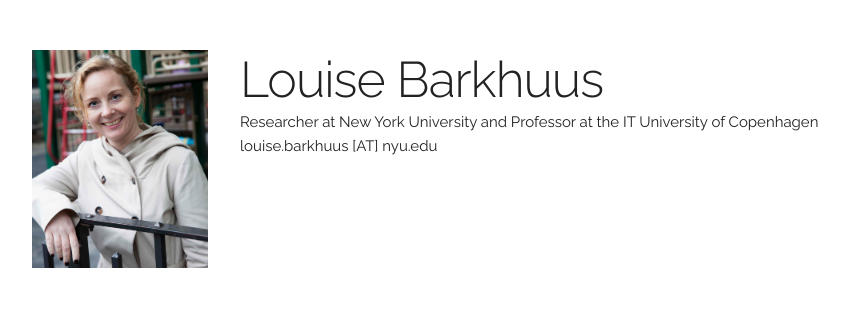
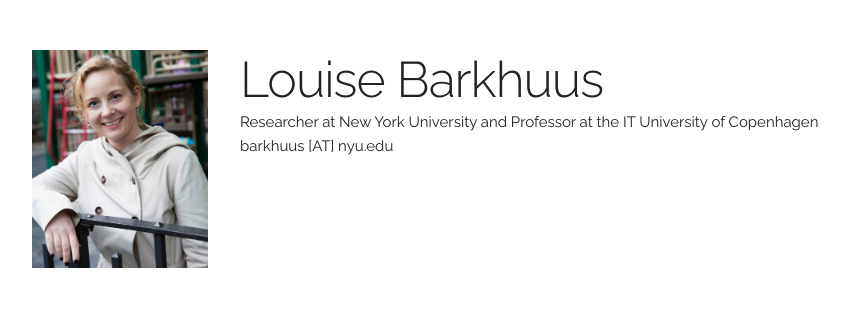
Before and after one commit to barkhuus/barkhuus.github.io, a Jekyll site: the page built from index.html, in a window 1280 px wide and 900 px high. Shown: the top 329 px of the window, without its empty margins (208-1071 px from the left). Built offline with Jekyll 4.4.1, drawn with Linux system fonts in a browser that asks for light colours; some of the changed text lies outside the part shown.

Commit message:
Update main_info.yaml

```diff
--- a/_data/main_info.yaml
+++ b/_data/main_info.yaml
@@ -1,6 +1,6 @@
 name: "Louise Barkhuus"
 title: "Researcher at New York University and Professor at the IT University of Copenhagen"
-email: "louise.barkhuus [AT] nyu.edu"
+email: "barkhuus [AT] nyu.edu"
 profile_pic: "/assets/barkhuus.jpg"
 #twitter: "https://twitter.com/barkhuus"
 #linkedin: "https://www.linkedin.com/in/barkhuus"
```
